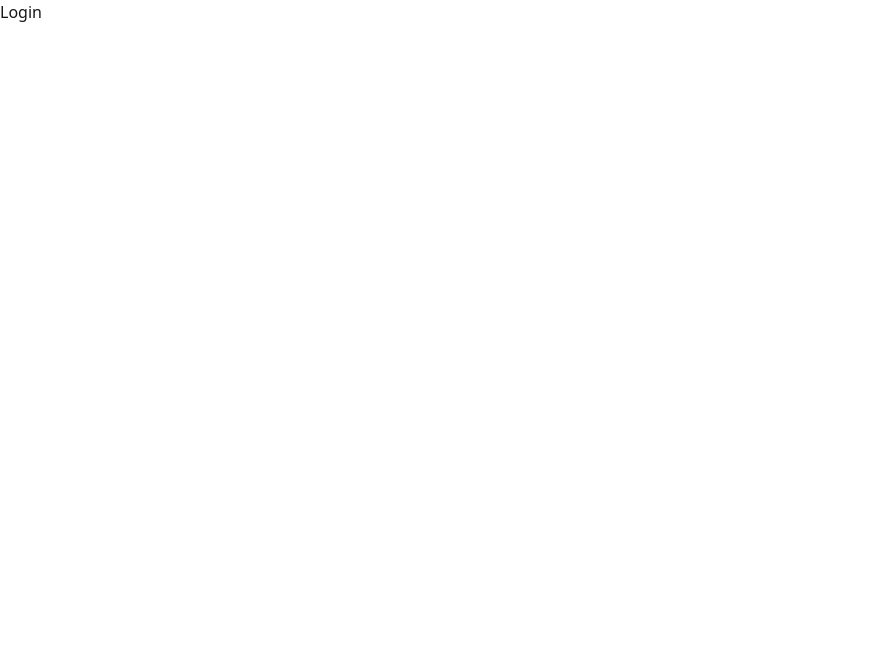
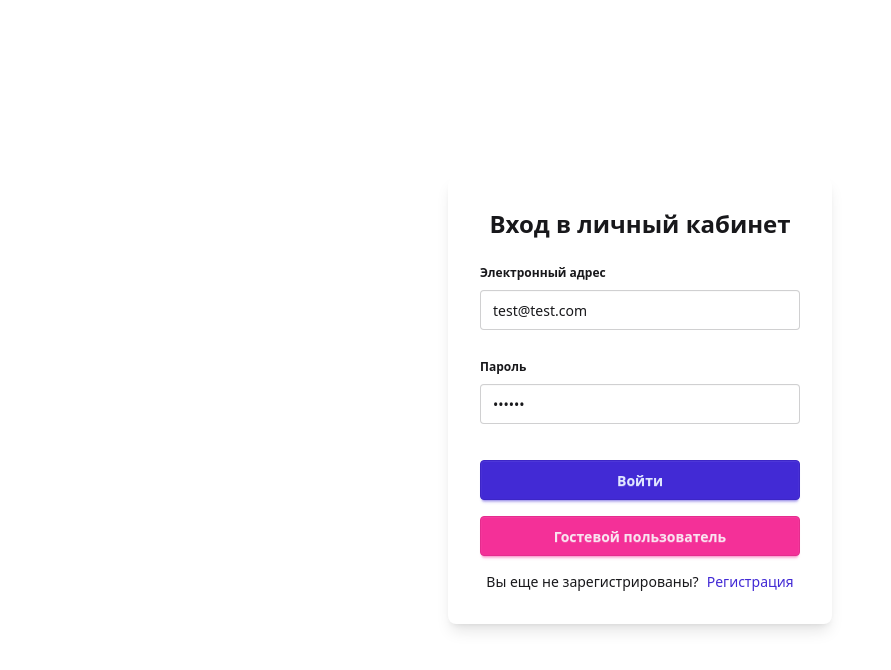
Before and after one commit to gam1dov/store-react, a React (Vite) app: page /login in a window 1280 px wide. Shown: the top 670 px of the page, without its empty margins (0-891 px from the left). Built offline with nearby package versions, Linux system fonts and the light colour scheme.

Commit message:
Implemented Error, Login, Register pages. Created FormInput, SubmitBtn and Header components

```diff
--- /dev/null
+++ b/src/components/FormInput.jsx
@@ -0,0 +1,15 @@
+function FormInput({ label, name, type, defaultValue }) {
+  return (
+    <fieldset className="fieldset">
+      <legend className="fieldset-legend">{label}</legend>
+      <input
+        type={type}
+        name={name}
+        defaultValue={defaultValue}
+        className="input"
+      />
+    </fieldset>
+  );
+}
+
+export default FormInput;
--- /dev/null
+++ b/src/components/Header.jsx
@@ -0,0 +1,22 @@
+import { Link } from "react-router";
+
+function Header() {
+  return (
+    <header className="bg-neutral py-2 text-neutral-content">
+      <div className="align-element flex justify-center sm:justify-end">
+        {/* ПОЛЬЗОВАТЕЛЬ */}
+        {/* ССЫЛКИ */}
+        <div className="flex gap-x-6 justify-center items-center">
+          <Link to="/login" className="link link-hover text-xs sm:text-sm">
+            Войти / Гость
+          </Link>
+          <Link to="/register" className="link link-hover text-xs sm:text-sm">
+            Создать аккаунт
+          </Link>
+        </div>
+      </div>
+    </header>
+  );
+}
+
+export default Header;
--- /dev/null
+++ b/src/components/SubmitBtn.jsx
@@ -0,0 +1,24 @@
+import { useNavigation } from "react-router";
+
+function SubmitBtn({ text }) {
+  const navigation = useNavigation();
+  const isSubmitting = navigation.state === "submitting";
+
+  return (
+    <button
+      type="submit"
+      className="btn btn-primary btn-block"
+      disabled={isSubmitting}
+    >
+      {isSubmitting ? (
+        <>
+          <span className="loading loading-ring">Загрузка...</span>
+        </>
+      ) : (
+        text || "Подтвердить"
+      )}
+    </button>
+  );
+}
+
+export default SubmitBtn;
--- /dev/null
+++ b/src/components/index.js
@@ -0,0 +1,3 @@
+export { default as FormInput } from "./FormInput";
+export { default as SubmitBtn } from "./SubmitBtn";
+export { default as Header } from "./Header";
--- a/src/index.css
+++ b/src/index.css
@@ -1,2 +1,9 @@
 @import "tailwindcss";
+
 @plugin "daisyui";
+
+@layer components {
+  .align-element {
+    @apply mx-auto max-w-6xl px-8;
+  }
+}
--- a/src/pages/Error.jsx
+++ b/src/pages/Error.jsx
@@ -1,5 +1,35 @@
+import { useRouteError, Link } from "react-router";
+
 function Error() {
-  return <div>Error</div>;
+  const error = useRouteError();
+  console.log(error);
+
+  if (error.status === 404) {
+    return (
+      <main className="grid min-h-[100vh] place-items-center px-8">
+        <div className="text-center">
+          <p className="text-9xl font-semibold text-primary">404</p>
+          <h1 className="mt-4 text-3xl font-bold tracking-tight sm:text-5xl">
+            Страница не найдена!
+          </h1>
+          <p className="mt-6 text-lg leading-7">
+            Извините, мы не смогли найти страницу, которую вы ищете.
+          </p>
+          <div className="mt-10">
+            <Link to="/" className="btn btn-secondary uppercase">
+              Вернуться назад
+            </Link>
+          </div>
+        </div>
+      </main>
+    );
+  }
+
+  return (
+    <main className="grid min-h-[100vh] place-items-center px-8">
+      <h4 className="text-center font-bold text-4xl">Произошла ошибка</h4>
+    </main>
+  );
 }
 
 export default Error;
--- a/src/pages/HomeLayout.jsx
+++ b/src/pages/HomeLayout.jsx
@@ -1,12 +1,13 @@
 import { Outlet } from "react-router";
+import { Header } from "../components";
 
 function HomeLayout() {
   return (
     <>
-      <nav>
-        <span className="text-4xl text-primary">Store</span>
-      </nav>
-      <Outlet />
+      <Header />
+      <section className="align-element py-20">
+        <Outlet />
+      </section>
     </>
   );
 }
--- a/src/pages/Login.jsx
+++ b/src/pages/Login.jsx
@@ -1,5 +1,46 @@
+import { Form, Link } from "react-router";
+import { FormInput, SubmitBtn } from "../components";
+
 function Login() {
-  return <div>Login</div>;
+  return (
+    <section className="h-screen grid place-items-center">
+      <Form
+        method="post"
+        className="card w-96 p-8 bg-base-100 shadow-lg flex flex-col gap-y-4"
+      >
+        <h4 className="text-center text-2xl font-bold">
+          Вход в личный кабинет
+        </h4>
+        <FormInput
+          type="email"
+          label="Электронный адрес"
+          name="identifier"
+          defaultValue="test@test.com"
+        />
+        <FormInput
+          type="password"
+          label="Пароль"
+          name="password"
+          defaultValue="secret"
+        />
+        <div className="mt-4">
+          <SubmitBtn text="Войти" />
+        </div>
+        <button type="button" className="btn btn-secondary btn-block">
+          Гостевой пользователь
+        </button>
+        <p className="text-center text-sm">
+          Вы еще не зарегистрированы?
+          <Link
+            to="/register"
+            className="ml-2 link link-hover link-primary capitalize"
+          >
+            Регистрация
+          </Link>
+        </p>
+      </Form>
+    </section>
+  );
 }
 
 export default Login;
--- a/src/pages/Register.jsx
+++ b/src/pages/Register.jsx
@@ -1,5 +1,32 @@
+import { Form, Link } from "react-router";
+import { FormInput, SubmitBtn } from "../components";
+
 function Register() {
-  return <div>Register</div>;
+  return (
+    <section className="h-screen grid place-items-center">
+      <Form
+        method="POST"
+        className="card w-96 p-8 bg-base-100 shadow-lg flex flex-col gap-y-4"
+      >
+        <h4 className="text-center text-3xl font-bold">Регистрация</h4>
+        <FormInput type="input" label="Имя пользователя" name="username" />
+        <FormInput type="email" label="Электронный адрес" name="email" />
+        <FormInput type="password" label="Пароль" name="password" />
+        <div className="mt-4">
+          <SubmitBtn text="Регистрация" />
+        </div>
+        <p className="text-center text-sm">
+          Уже зарегистрированы?
+          <Link
+            to="/login"
+            className="ml-2 link link-hover link-primary capitalize"
+          >
+            Войти
+          </Link>
+        </p>
+      </Form>
+    </section>
+  );
 }
 
 export default Register;
```
